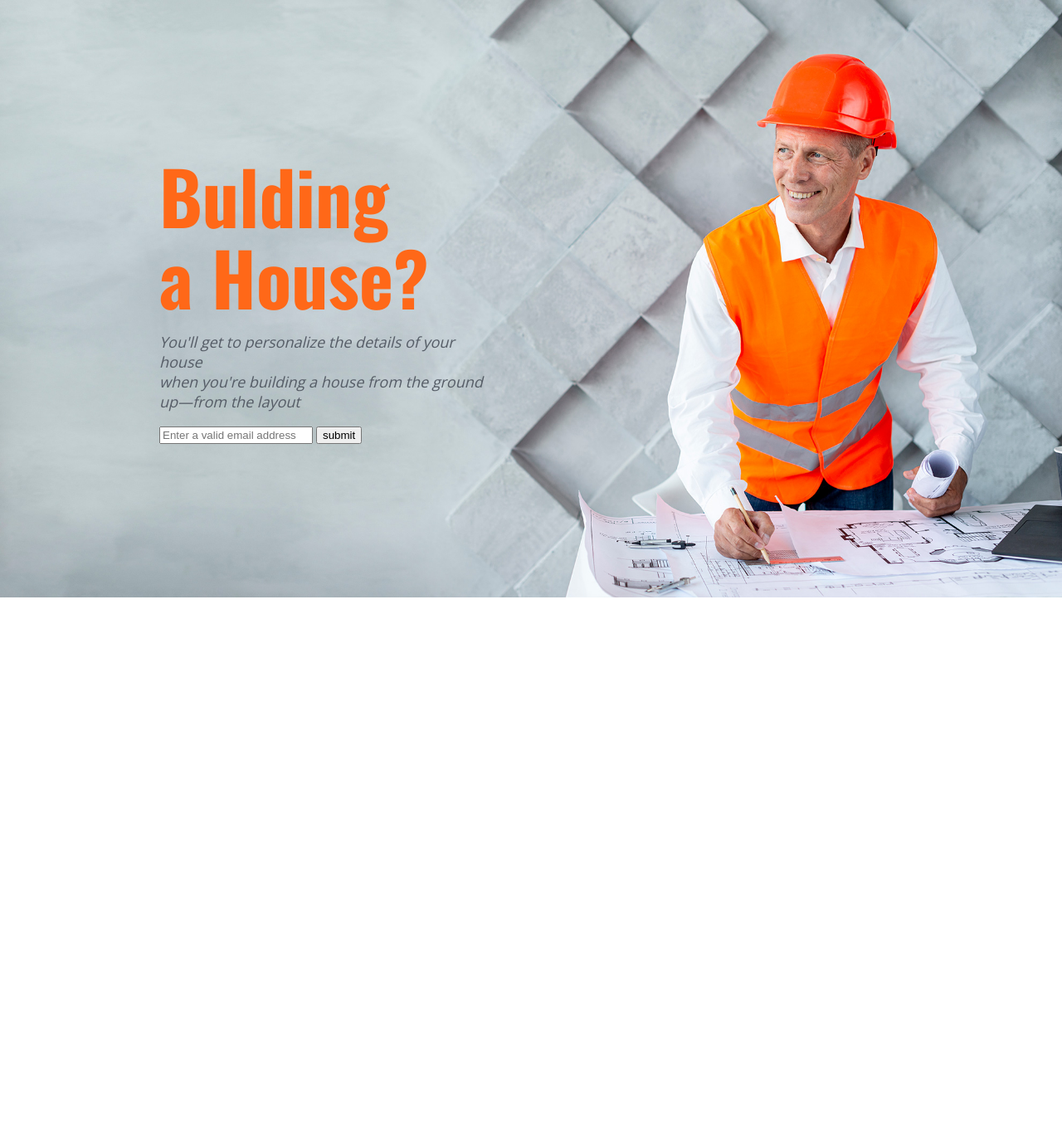
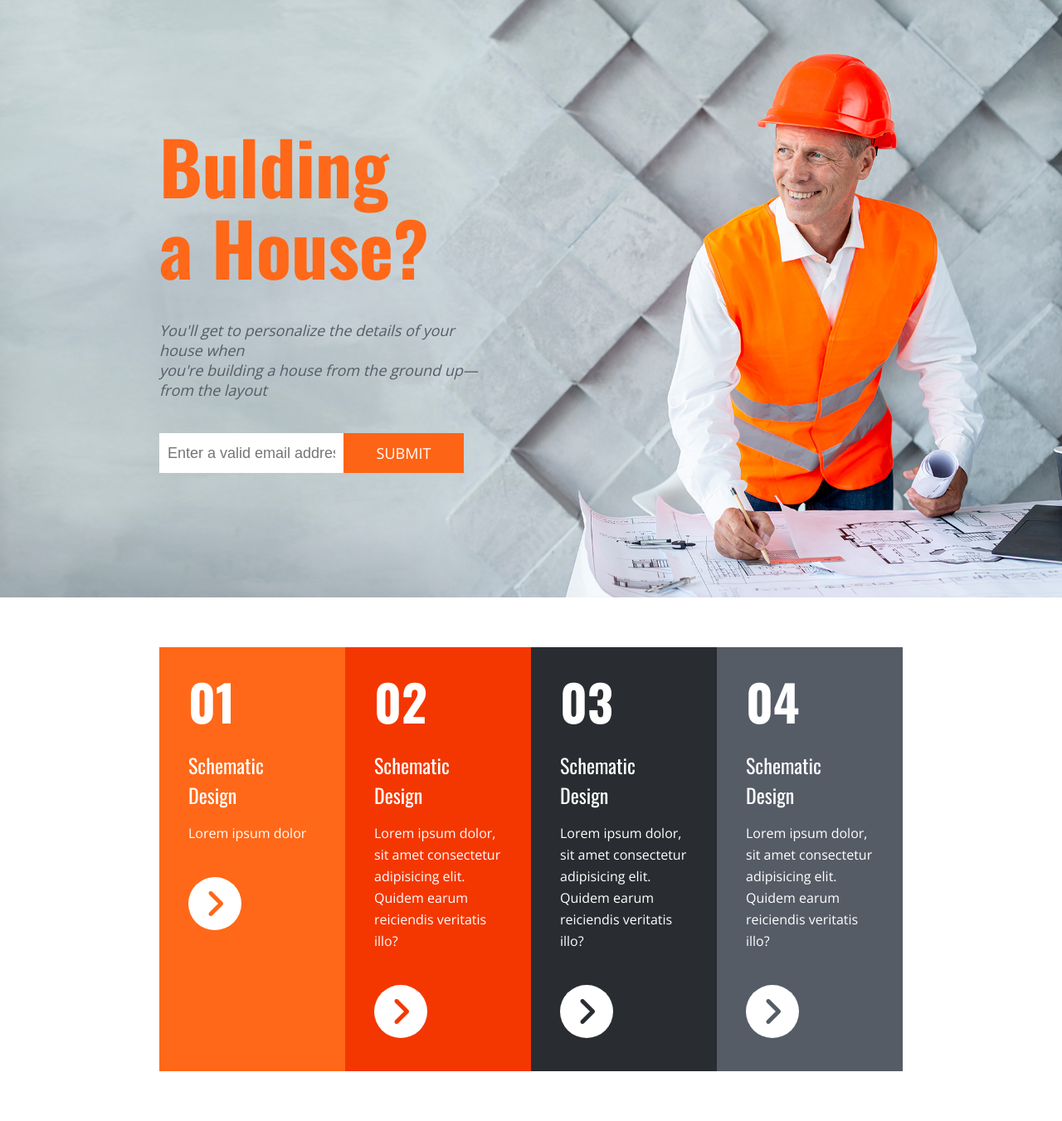
Before and after one commit to Eduarrb/dw2023-2, a PHP site: page / in a window 1280 px wide. Shown: the part 73-1424 px from the top of the page at 83% size. Before the commit the page ends 793 px from the top, so only its background shows below. Run offline with PHP 8.4, Linux system fonts and the light colour scheme.

Commit message:
final escritorio

```diff
--- a/01 HTML Y CSS/04 demo/css/estilos.css
+++ b/01 HTML Y CSS/04 demo/css/estilos.css
@@ -1,3 +1,11 @@
+/* CONSTANTES */
+.contenedor{
+    width: 70%;
+    margin-left: auto;
+    margin-right: auto;
+    display: flex;
+}
+
 body{
     /* background-color: peru; */
     margin: 0;
@@ -6,12 +14,12 @@ body{
 }
 /* NAV */
 nav{
-    width: 70%;
+    /* width: 70%; */
     /* background-color: peru; */
-    margin-right: auto;
-    margin-left: auto;
+    /* margin-right: auto; */
+    /* margin-left: auto; */
     /* margin: 0 auto; */
-    display: flex;
+    /* display: flex; */
     justify-content: space-between;
     align-items: center;
     /* padding: 20px 0 20px 0; */
@@ -79,4 +87,105 @@ header div aside p{
     font-style: italic;
     font-size: 18px;
     color: rgb(85, 92, 102);
+    /* margin: 40px 0 40px 0; */
+    /* margin: 40px 0; */
+    margin-top: 40px;
+    margin-bottom: 40px;
 }
+
+header div aside form{
+    display: flex;
+}
+
+header div aside form input{
+    font-size: 18px;
+    border: none;
+    outline: 0;
+    padding: 12px 10px;
+    width: 50%;
+}
+header div aside form button{
+    border: none;
+    font-size: 18px;
+    text-transform: uppercase;
+    font-family: "Open Sans", sans-serif;
+    background-color: #fe6415;
+    color: white;
+    padding: 12px 40px;
+}
+
+/* DON'T REPEAT YOURSELF */
+/* SECTION */
+/* #contenedor{
+    width: 70%;
+    margin-left: auto;
+    margin-right: auto;
+} */
+#article1{
+    background-color: #ff6818;
+}
+#article2{
+    background-color: #f43701;
+}
+#article3{
+    background-color: #292d31;
+}
+#article4{
+    background-color: #555c66;
+}
+#icon1{
+    color:#ff6818;
+}
+#icon2{
+    color:#f43701;
+}
+#icon3{
+    color:#292d31;
+}
+#icon4{
+    color:#555c66;
+}
+section{
+    /* margin: 60px 0; */
+    padding: 60px 0;
+    /* background-color: peru; */
+}
+section div article{
+    color: white;
+    padding: 20px 35px 40px 35px;
+    width: 25%;
+}
+
+section div article h2,
+section div article p {
+    margin: 0;
+}
+section div article h2{
+    font-size: 60px;
+    font-family: 'Oswald', sans-serif;
+}
+.subtitulo{
+    font-family: 'Oswald', sans-serif;
+    font-size: 24px;
+    font-weight: 400;
+    margin: 15px 0;
+}
+.descri{
+    font-family: "Open Sans", sans-serif;
+    font-size: 16px;
+    line-height: 26px;
+    /* text-align: justify; */
+}
+
+section div article div{
+    width: 64px;
+    height: 64px;
+    background-color: white;
+    border-radius: 50%;
+    display: flex;
+    justify-content: center;
+    align-items: center;
+    font-size: 40px;
+    margin-top: 40px;
+    /* cursor: pointer; */
+}
--- a/01 HTML Y CSS/04 demo/index.html
+++ b/01 HTML Y CSS/04 demo/index.html
@@ -12,7 +12,7 @@
     <link rel="stylesheet" href="css/estilos.css">
 </head>
 <body>
-    <nav>
+    <nav class="contenedor">
         <!-- SEO -->
         <img src="img/default-logo.png" alt="logo">
         <!-- order list -> ol -->
@@ -49,7 +49,7 @@
                     Bulding <br>a House?
                 </h2>
                 <p>
-                    You'll get to personalize the details of your house<br>when you're building a house from the ground up—from the layout
+                    You'll get to personalize the details of your house when<br>you're building a house from the ground up—from the layout
                 </p>
                 <form>
                     <input type="email" placeholder="Enter a valid email address">
@@ -58,5 +58,41 @@
             </aside>
         </div>
     </header>
+    <section>
+        <div id="contenedor" class="contenedor">
+            <article id="article1">
+                <h2>01</h2>
+                <p class="subtitulo">Schematic Design</p>
+                <p class="descri">Lorem ipsum dolor</p>
+                <div id="icon1">
+                    <i class="fa-solid fa-angle-right"></i>
+                </div>
+            </article>
+            <article id="article2">
+                <h2>02</h2>
+                <p class="subtitulo">Schematic Design</p>
+                <p class="descri">Lorem ipsum dolor, sit amet consectetur adipisicing elit. Quidem earum reiciendis veritatis illo?</p>
+                <div id="icon2">
+                    <i class="fa-solid fa-angle-right"></i>
+                </div>
+            </article>
+            <article id="article3">
+                <h2>03</h2>
+                <p class="subtitulo">Schematic Design</p>
+                <p class="descri">Lorem ipsum dolor, sit amet consectetur adipisicing elit. Quidem earum reiciendis veritatis illo?</p>
+                <div id="icon3">
+                    <i class="fa-solid fa-angle-right"></i>
+                </div>
+            </article>
+            <article id="article4">
+                <h2>04</h2>
+                <p class="subtitulo">Schematic Design</p>
+                <p class="descri">Lorem ipsum dolor, sit amet consectetur adipisicing elit. Quidem earum reiciendis veritatis illo?</p>
+                <div id="icon4">
+                    <i class="fa-solid fa-angle-right"></i>
+                </div>
+            </article>
+        </div>
+    </section>
 </body>
 </html>
```
Also changed, not shown: 1 other file.
